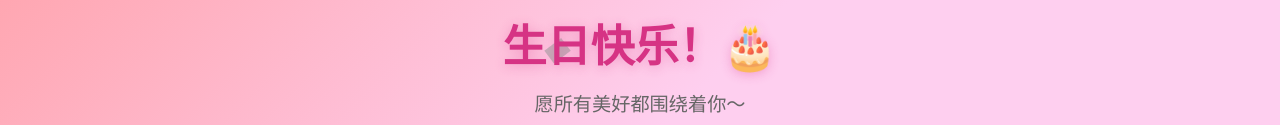
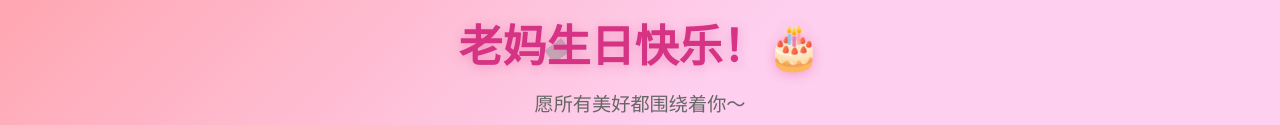
Before and after one commit to nina-togetoge/birthday-wish, a plain HTML site: page index.html in a window 1280 px wide. Shown: the part 249-374 px from the top of the page. Drawn offline with Linux system fonts and the light colour scheme; grey boxes are pictures that could not be loaded.

Commit message:
Update birthday message for mom

```diff
--- a/index.html
+++ b/index.html
@@ -93,7 +93,7 @@
 <body>
     <!-- 祝福内容 -->
     <div class="birthday-container">
-        <h1 class="title">生日快乐！🎂</h1>
+        <h1 class="title">老妈生日快乐！🎂</h1>
         <p class="subtitle">愿所有美好都围绕着你～</p>
         <img src="https://img.icons8.com/fluency/96/000000/birthday-cake.png" alt="生日蛋糕" class="cake">
     </div>
```
